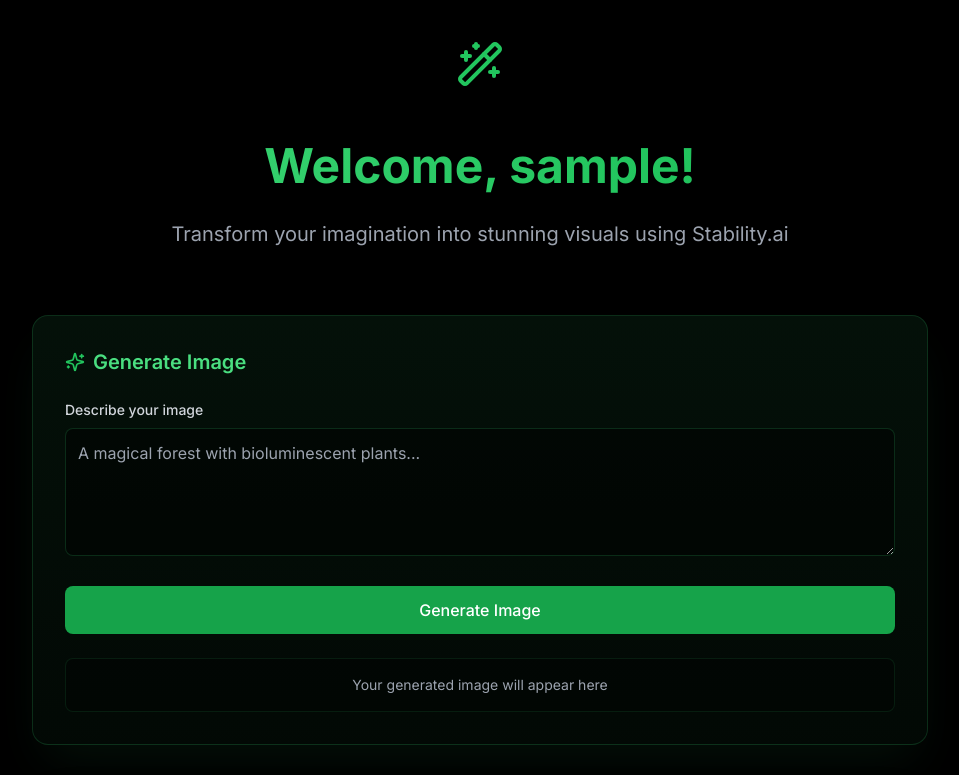
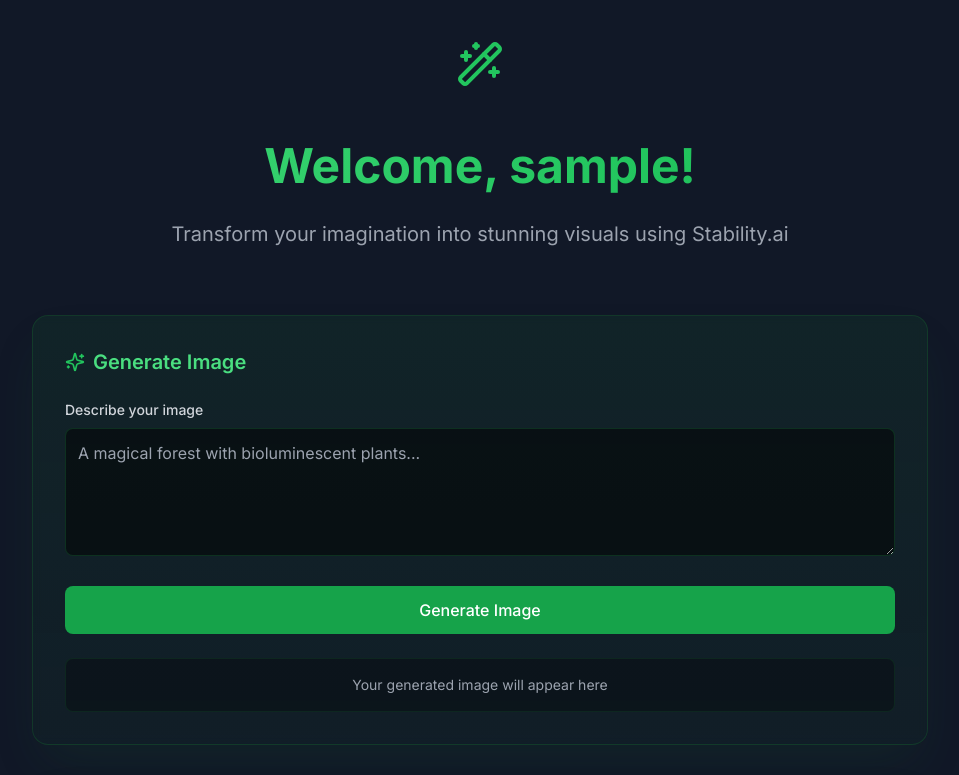
Before and after one commit to Salakche/Diffusion-Project, a Next.js app: page / in a window 1280 px wide. Shown: the top 775 px of the page, without its empty margins (160-1119 px from the left). Built offline with nearby package versions, Linux system fonts and the light colour scheme; sample sign-in values are in the browser's storage.

Commit message:
Background UI design

```diff
--- a/src/app/globals.css
+++ b/src/app/globals.css
@@ -6,11 +6,11 @@
   :root {
     --color-primary: 34 197 94;
     --color-secondary: 21 128 61;
-    --color-background: 2 6 12;
+    --color-background: 17 24 39;
   }
 
   body {
-    @apply bg-black text-gray-100;
+    @apply bg-gray-900 text-gray-100;
   }
 }
 
```
